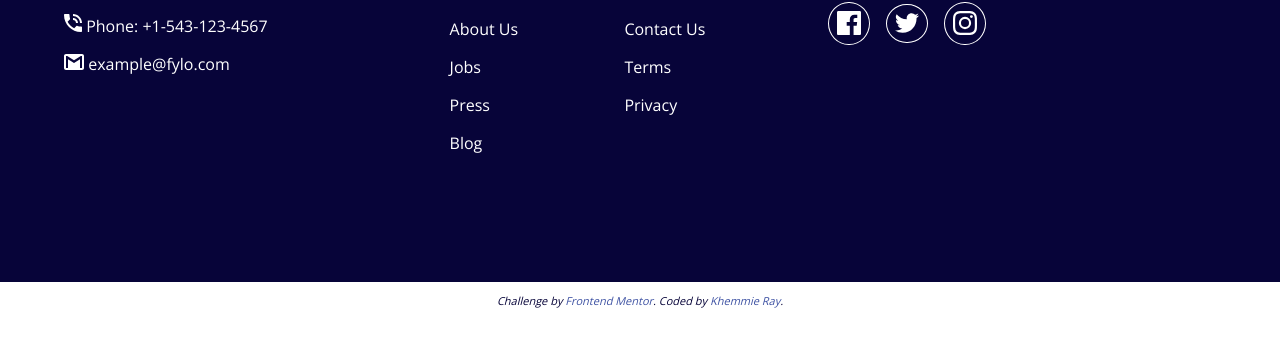
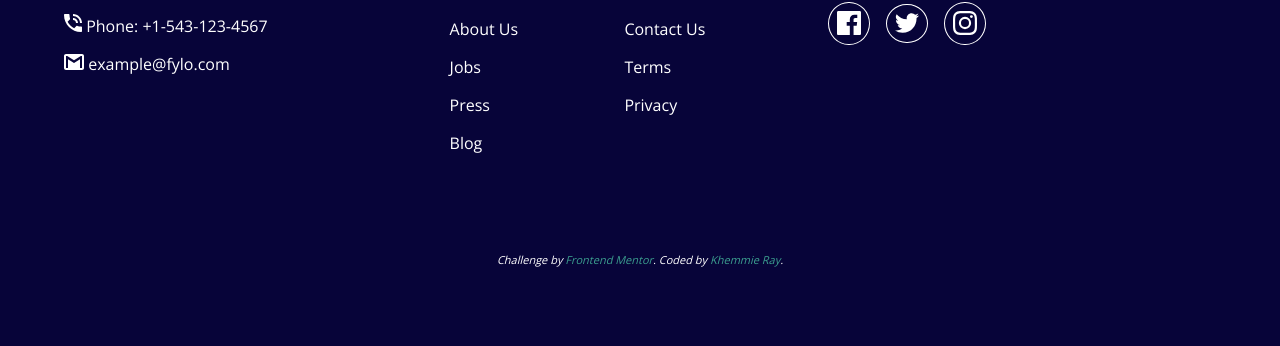
Before and after one commit to Khemmie-Ray/Fylo-Landing-Page, a plain HTML site: page index.html in a window 1280 px wide. Shown: the part 1966-2312 px from the top of the page. Before the commit the page ends 2285 px from the top, so only its background shows below. Drawn offline with nearby package versions, Linux system fonts and the light colour scheme.

Commit message:
first commit

```diff
--- a/index.html
+++ b/index.html
@@ -19,9 +19,11 @@
       .attribution {
         font-size: 11px;
         text-align: center;
+        color: white;
+        margin-top: 6em;
       }
       .attribution a {
-        color: hsl(228, 45%, 44%);
+        color: hsl(170, 45%, 43%);
       }
     </style>
     <link rel="stylesheet" href="style.css" />
@@ -128,7 +130,6 @@
         </ul>
       </div>
       </div>
-    </footer>
       <address>
         <p class="attribution">
           Challenge by
@@ -137,5 +138,6 @@
           >. Coded by <a href="#">Khemmie Ray</a>.
         </p>
       </address>
+    </footer>
   </body>
 </html>
```
Lines whose indentation alone changed are shown as unchanged.
